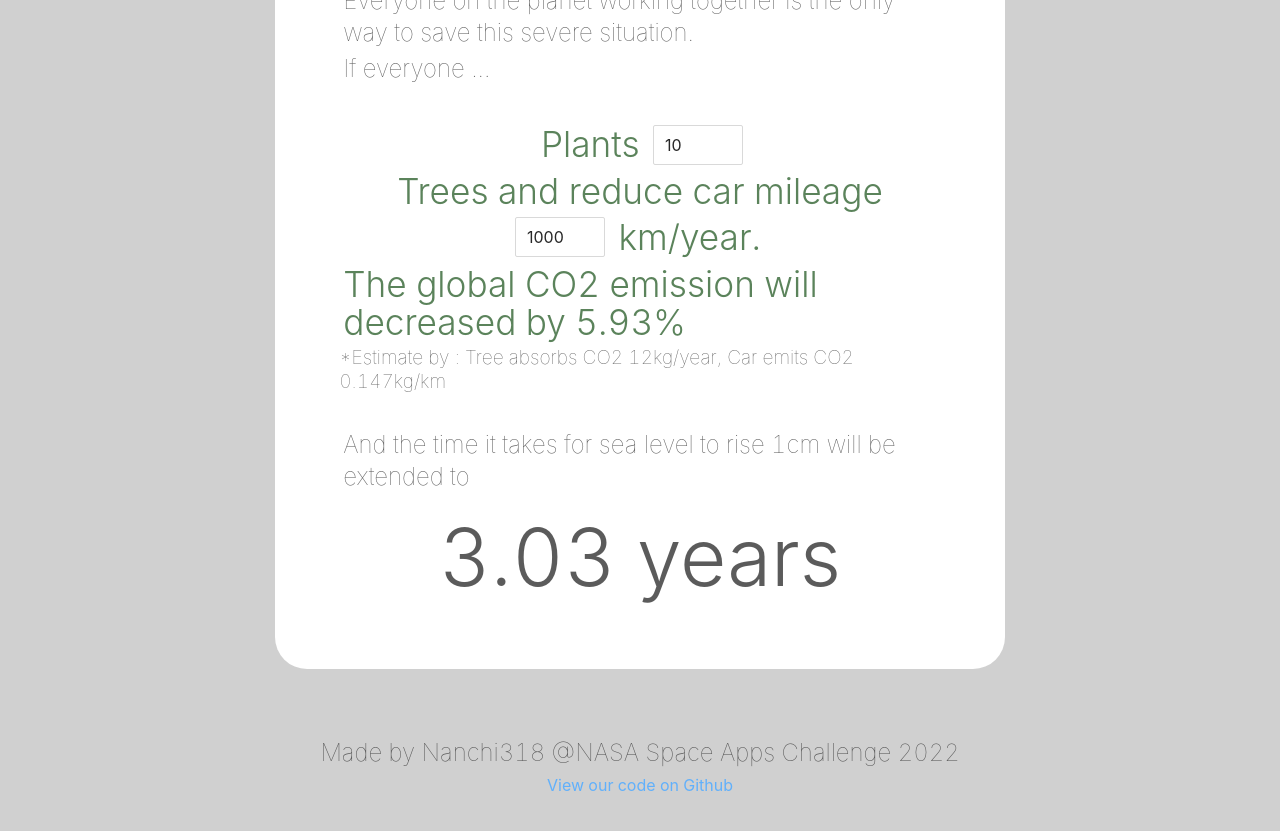
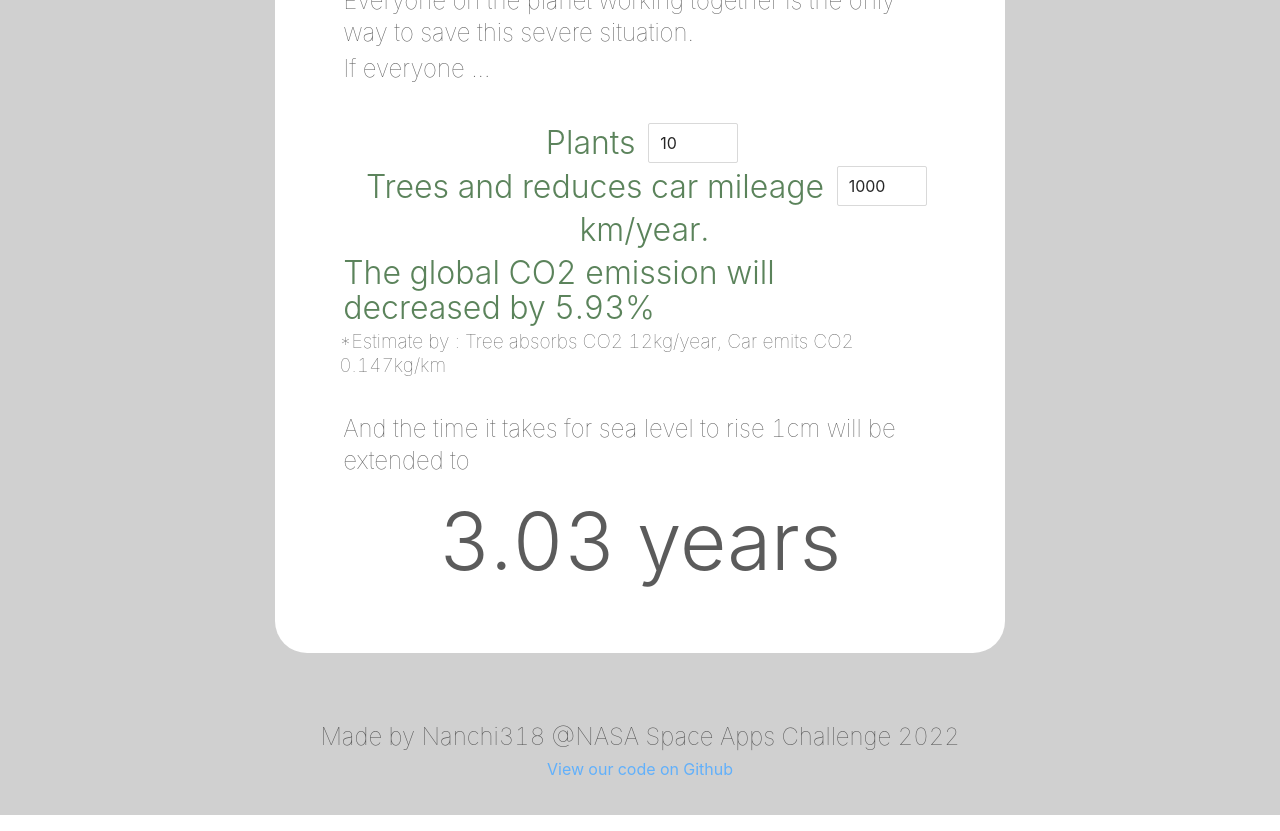
Before and after one commit to YellowJason/nasa_hack, a React (Create React App) app: page / in a window 1280 px wide. Shown: the part 3040-3871 px from the top of the page. Built offline with nearby package versions, Linux system fonts and the light colour scheme.

Commit message:
fix: style

```diff
--- a/src/App.css
+++ b/src/App.css
@@ -33,8 +33,8 @@
 }
 
 .intro_3 {
-  line-height: 2.4rem;
-  font-size: 2.2rem;
+  line-height: 2.2rem;
+  font-size: 2rem;
   font-weight: 350;
   text-align: left;
   color: rgba(50, 100, 50, 0.8);
--- a/src/App.js
+++ b/src/App.js
@@ -201,7 +201,7 @@ function App() {
         <div style={{display: 'flex', flexWrap: 'wrap', flexDirection: 'row', justifyContent: 'center', alignItems: 'center',}}>
           <h1 className='intro_3' style={{align_self: 'center'}}>Plants&nbsp;</h1>
           <InputNumber size="large" min={0} max={200} value={tree_r} onChange={onChange1}/>
-          <h1 className='intro_3' style={{align_self: 'center'}}>&nbsp;Trees and reduce car mileage&nbsp;</h1>
+          <h1 className='intro_3' style={{align_self: 'center'}}>&nbsp;Trees and reduces car mileage&nbsp;</h1>
           <InputNumber size="large" min={0} max={10000} value={car_r} onChange={onChange2}/>
           <h1 className='intro_3' style={{align_self: 'center'}}>&nbsp;km/year.</h1>
           <h1 className='intro_3' style={{align_self: 'center'}}>The global CO2 emission will decreased by {Math.round(reduction/co2_speed*10000)/100}%</h1>
```
